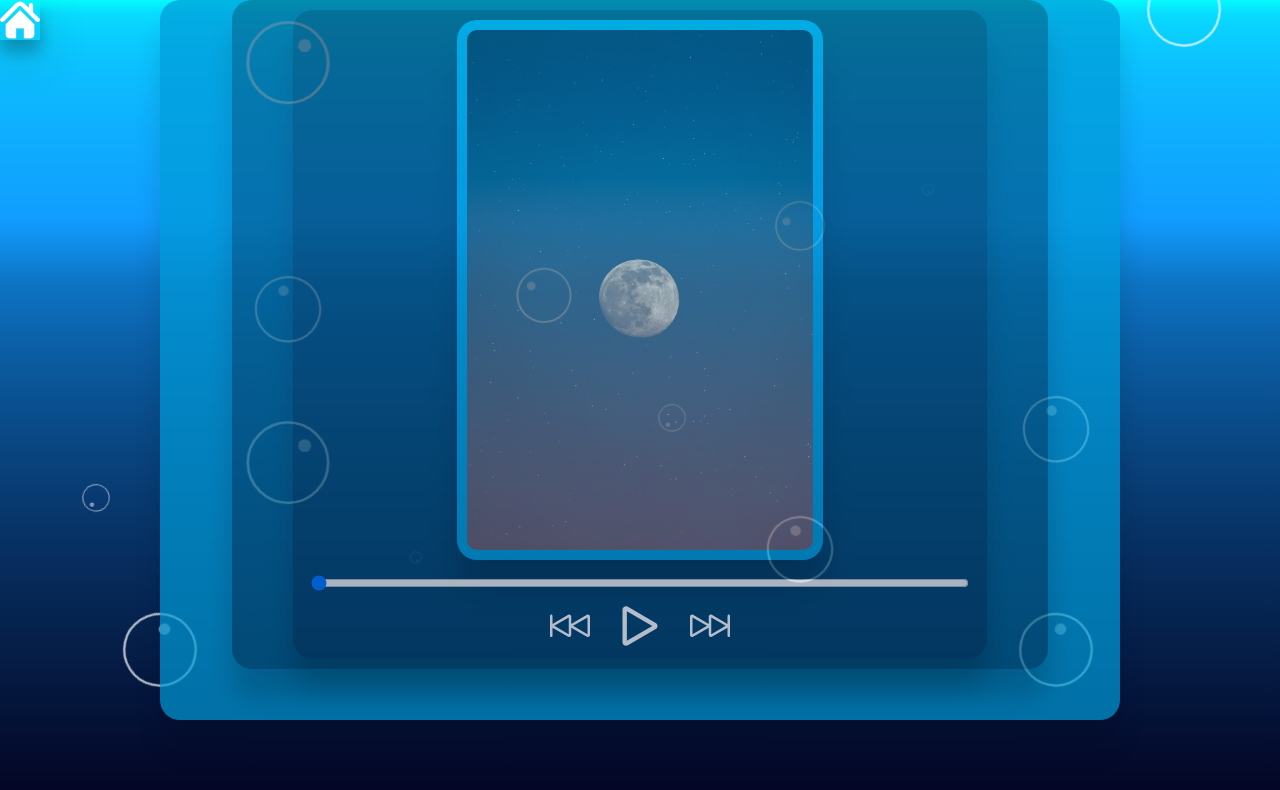
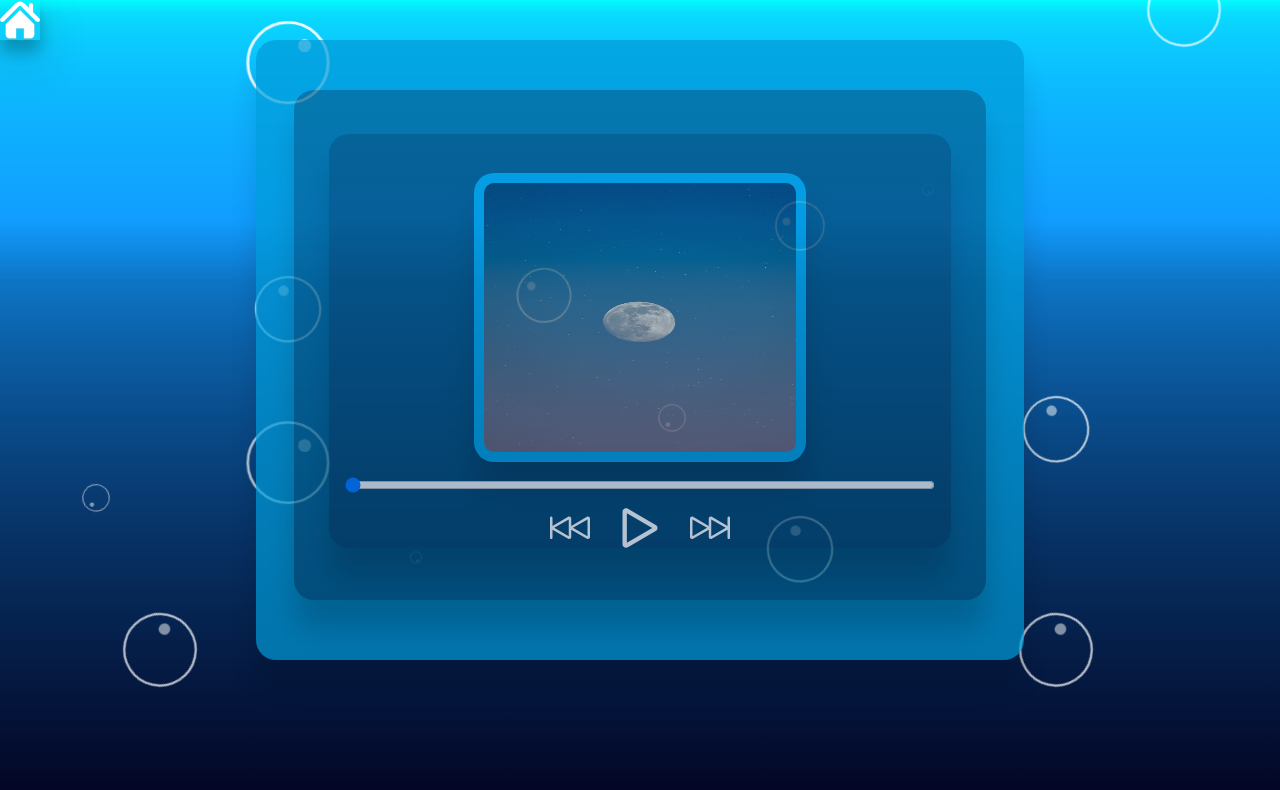
Before and after one commit to nishanttorres/News-Synthesizer-CSC490, a React (Create React App) app in the folder sample/news-synthesizer-jsx/: page /audio in a window 1280 px wide. Shown: the top 790 px of the page. Built offline with nearby package versions, Linux system fonts and the light colour scheme.

Commit message:
Css adjustments

```diff
--- a/sample/news-synthesizer-jsx/src/css-styling/audio-home.css
+++ b/sample/news-synthesizer-jsx/src/css-styling/audio-home.css
@@ -10,26 +10,26 @@ button :hover {
 }
 
 .audio-player {
-    padding-top: 10px;
+    padding-top: 20px;
     padding-bottom: 10px;
     background-color: rgba(4, 46, 82, 0.549);
-    max-width: 85%;
-    max-height: 100%;
-    min-height: 90%;
     border-radius: 20px;
     box-shadow: 0 28px 28px rgba(0, 0, 0, 0.2);
     margin: auto;
-    color: var(--white);
-    justify-self: center;
-    align-self: center;
+    position: relative;
+    height: 80%;
+    width: 90%;
+    top: 5%;
+
 }
 
 .audio-cover {
     background-color: rgb(0, 155, 216);
-    max-width: 75%;
-    min-width: 75%;
-    min-height: 90%;
-    max-height: 100%;
+    position: relative;
+    top:5%;
+    padding-top: 20px;
+    height: 75%;
+    width: 60%;
     border-radius: 20px;
     box-shadow: 0 28px 28px rgba(0, 0, 0, 0.2);
     margin: auto;
--- a/sample/news-synthesizer-jsx/src/css-styling/audio-player.css
+++ b/sample/news-synthesizer-jsx/src/css-styling/audio-player.css
@@ -10,6 +10,8 @@
 }
 
 .buttons-audio {
+    position: relative;
+    top: 5%;
     display: flex;
     justify-content: center;
     align-items: center;
@@ -24,15 +26,20 @@ button {
 
 
 .image-audio {
+    position: relative;
+    top: 5%;
+    height: 70%;
+    width: 50%;
     border-radius: 20px;
     display: block;
     margin: auto;
-    max-width: 50%;
-    max-height: 50%;
+
 }
 
 
 .audio-player .progress {
+    position: relative;
+    top: 5%;
     display: flex;
     justify-content: space-between;
     width: 95%;
--- a/sample/news-synthesizer-jsx/src/css-styling/home.css
+++ b/sample/news-synthesizer-jsx/src/css-styling/home.css
@@ -5,9 +5,11 @@ h1 {
 
 .home {
     background-image: url(../songs-logo/capstone.png);
-    background-size: 100%;
+    background-size: 101.1%, 70%;
+    background-repeat: no-repeat;
     position: absolute;
     width: 100%;
+    height: 100%;
     padding-top: 20px;
     padding-bottom: 26%;
     margin: 0;
--- a/sample/news-synthesizer-jsx/src/css-styling/loading.css
+++ b/sample/news-synthesizer-jsx/src/css-styling/loading.css
@@ -6,10 +6,15 @@
     height: 1vh;
     background-image: url(../songs-logo/capstone.png);
     background-position: center;
-    background-size: cover;
+    background-size: 101.1%;
+    background-repeat: no-repeat;
+    padding-bottom: 50%;
+}
 
-    padding-bottom: 50%;
-
+.button_loading_home{
+    height: 40px;
+    width: 40px;
+    position: fixed;
 }
 
 .loader-ball-2 {
@@ -22,7 +27,7 @@
 
 .loader-ball-2>div {
     display: inline-block;
-    width: 15px;
+    width: 14px;
     height: 50px;
     border-radius: 100%;
     background-color: #eb5d06f0;
```
